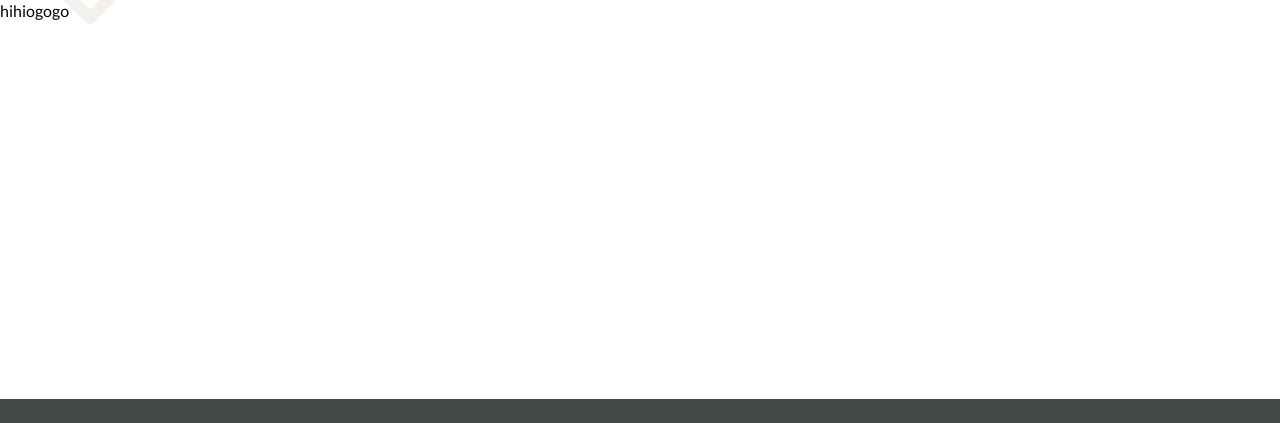
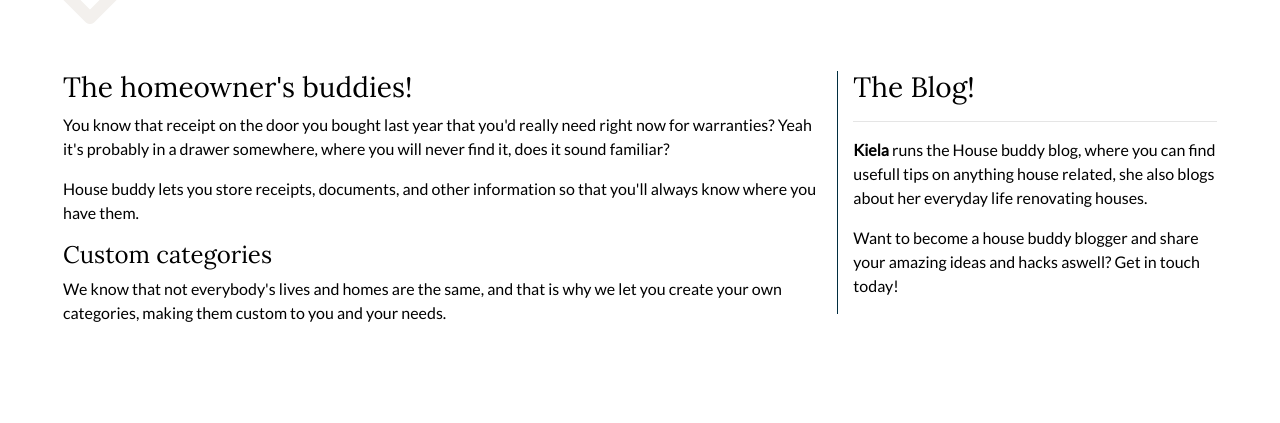
Before and after one commit to Ajn0r/house-buddy, a Django app: page /about in a window 1280 px wide. Shown: the part 876-1299 px from the top of the page. Before the commit the page ends 1275 px from the top, so only its background shows below. Run offline with Django 3.2, Linux system fonts and the light colour scheme; some libraries are stand-ins or nearby versions.

Commit message:
add first about text content and styles to about page

```diff
--- a/static/css/style.css
+++ b/static/css/style.css
@@ -200,8 +200,7 @@ button > a {
     animation: bounce 2s;
     animation-delay: 1s;
     animation-iteration-count: infinite;
-  }
-
+}
   @keyframes bounce {
     0%,
     25%,
@@ -224,6 +223,14 @@ button > a {
     font-weight: initial;
     height: 50vh;
   }
+
+.vr-line {
+    border-left:1px solid var(--darkest-teal);
+    height: 100%;
+}
+.get-in-touch {
+    color: black;
+}
 /*----------------------- Blog -----------------------*/
 
 #blog-header {
--- a/templates/about.html
+++ b/templates/about.html
@@ -1,16 +1,42 @@
 {% extends "base.html" %}
 {% block content %}
-<div class="about-page">
-    <div class="about-header-bg">
-        <div class="about-hero">
-            <h1 class="about-heading">We <br> are <br> the <br> House <br> Buddy</h1>
-            <div>
-                <a href="#about-main" class="about-heading about-arrow"><i class="fas fa-angle-down bounce"></i>
-            </div>
+
+<div class="about-header-bg">
+    <div class="about-hero">
+        <h1 class="about-heading">We <br> are <br> the <br> House <br> Buddy</h1>
+        <div>
+            <a href="#about-main" class="about-heading about-arrow"><i class="fas fa-angle-down bounce"></i></a>
         </div>
     </div>
-    <div id="about-main" class="main-about-section">
-        hihiogogo
+</div>
+
+<div id="about-main" class="main-about-section container-fluid">
+    <div class="row mt-4 p-md-5">
+        <div class="col-sm-12 col-md-8">
+            <h3>The homeowner's buddies!</h3>
+            <p>You know that receipt on the door you bought last year that you'd really need right now for warranties?
+                Yeah it's probably in a drawer somewhere, where you will never find it, does it sound familiar?</p>
+            <p>House buddy lets you store receipts, documents, and other information so that you'll always know where
+                you have them.</p>
+
+            <h4>Custom categories</h4>
+            <p>We know that not everybody's lives and homes are the same, and that is why we let you create your own
+                categories, making them custom to you and your needs.</p>
+        </div>
+        <hr>
+
+        <div class="col-sm-12 col-md-4 vr-line">
+            <h3>The Blog!</h3>
+            <hr>
+            <p><strong>Kiela</strong> runs the House buddy blog, where you can find usefull tips on anything house
+                related, she also blogs about her everyday life renovating houses.
+            </p>
+            <p>
+                Want to become a house buddy blogger and share your amazing ideas and hacks aswell?
+                <a href="{% url 'contact' %}" class="get-in-touch"> Get in touch today!</a>
+            </p>
+        </div>
     </div>
 </div>
+
 {% endblock content %}
```
